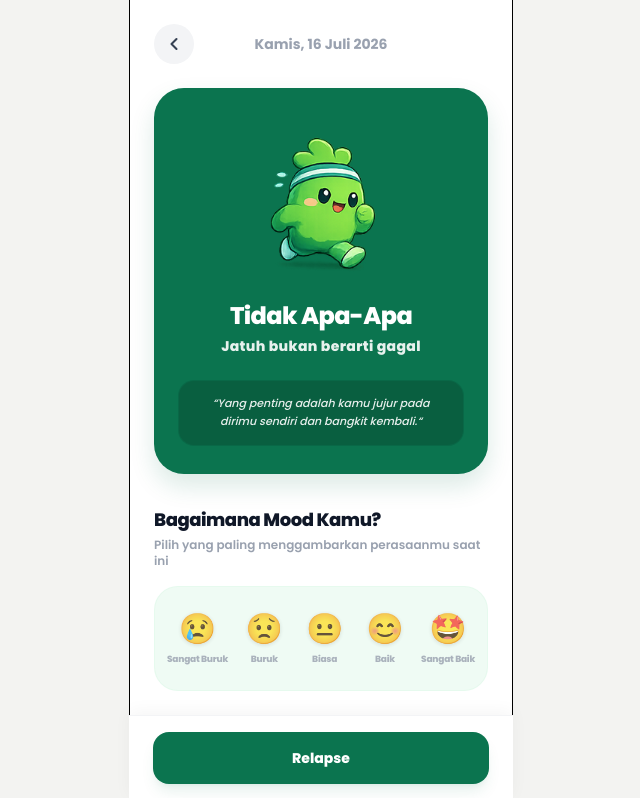
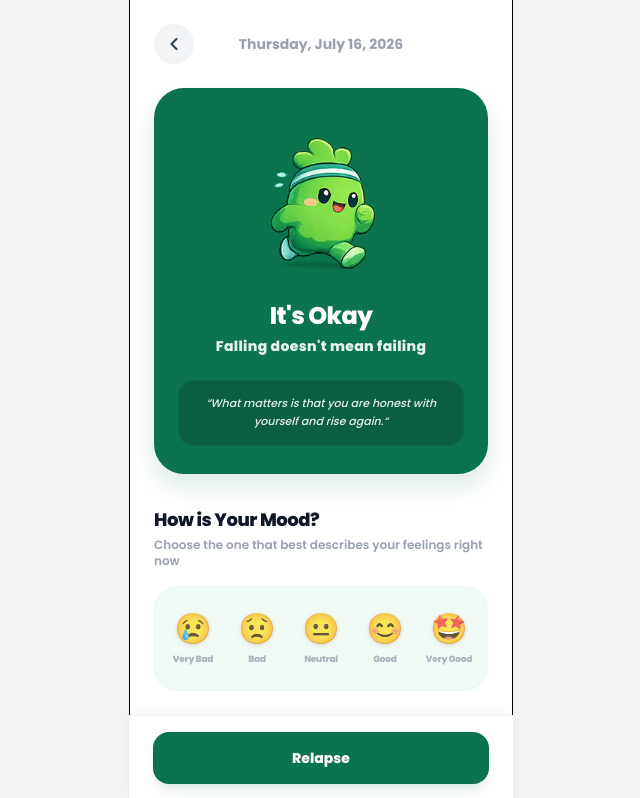
Before and after one commit to Pulih-app/frontend, a Next.js app: page /relapse in a window 1280 px wide. Shown: the top 798 px of the page, without its empty margins (319-959 px from the left). Built offline with nearby package versions, Linux system fonts and the light colour scheme.

Commit message:
style: translate daily check-in, relapse, and emergency pages to English

```diff
--- a/app/daily-checkin/page.tsx
+++ b/app/daily-checkin/page.tsx
@@ -18,24 +18,24 @@ export default function DailyCheckinPage() {
     const [dateString, setDateString] = useState("");
     const [showSuccessToast, setShowSuccessToast] = useState(false);
 
-    // Set today's date in Indonesian format (client-side only to match SSR)
+    // Set today's date in English format
     useEffect(() => {
         const today = new Date();
-        const formatted = today.toLocaleDateString("id-ID", {
+        const formatted = today.toLocaleDateString("en-US", {
             weekday: "long",
+            month: "long",
             day: "numeric",
-            month: "long",
             year: "numeric",
         });
         setDateString(formatted);
     }, []);
 
     const moods: MoodOption[] = [
-        { label: "Sangat Buruk", emoji: "😢", value: 1 },
-        { label: "Buruk", emoji: "😟", value: 2 },
-        { label: "Biasa", emoji: "😐", value: 3 },
-        { label: "Baik", emoji: "😊", value: 4 },
-        { label: "Sangat Baik", emoji: "🤩", value: 5 },
+        { label: "Very Bad", emoji: "😢", value: 1 },
+        { label: "Bad", emoji: "😟", value: 2 },
+        { label: "Neutral", emoji: "😐", value: 3 },
+        { label: "Good", emoji: "😊", value: 4 },
+        { label: "Very Good", emoji: "🤩", value: 5 },
     ];
 
     const handleSubmit = () => {
@@ -53,12 +53,12 @@ export default function DailyCheckinPage() {
                 <button
                     onClick={() => router.back()}
                     className="w-10 h-10 rounded-full bg-gray-100 flex items-center justify-center text-gray-700 hover:bg-gray-200 transition-colors cursor-pointer"
-                    aria-label="Kembali"
+                    aria-label="Back"
                 >
                     <ChevronLeft size={20} strokeWidth={2.5} />
                 </button>
                 <span className="text-[14px] font-bold text-gray-400">
-                    {dateString || "Selasa, 16 Juni 2026"}
+                    {dateString || "Tuesday, June 16, 2026"}
                 </span>
                 <div className="w-10" /> {/* Spacer */}
             </header>
@@ -72,13 +72,13 @@ export default function DailyCheckinPage() {
                     0
                 </h2>
                 <span className="mt-1 text-sm font-extrabold tracking-wide">
-                    Hari Tanpa Pornografi
+                    Days Porn-Free
                 </span>
 
                 {/* Commit box */}
                 <div className="mt-6 w-full rounded-2xl bg-[#095f40] px-4 py-3.5 border border-[#0c7f56]/30">
                     <p className="text-[11px] font-medium leading-relaxed text-center italic text-white/90">
-                        &ldquo;Saya akan berkomitmen untuk bebas dari pornografi, dan saya bersungguh-sungguh.&rdquo;
+                        &ldquo;I will commit to being porn-free, and I am truly sincere.&rdquo;
                     </p>
                 </div>
             </section>
@@ -86,10 +86,10 @@ export default function DailyCheckinPage() {
             {/* Mood Selector Section */}
             <section className="mt-8">
                 <h2 className="text-[18px] font-black tracking-tight text-gray-900">
-                    Bagaimana Mood Kamu?
+                    How is Your Mood?
                 </h2>
                 <p className="text-xs font-semibold text-gray-400 mt-1 leading-snug">
-                    Pilih yang paling menggambarkan perasaanmu saat ini
+                    Choose the one that best describes your feelings right now
                 </p>
 
                 <div className="mt-4 rounded-[24px] bg-[#effbf4] border border-[#d2f3df]/30 px-2 py-3">
@@ -126,16 +126,16 @@ export default function DailyCheckinPage() {
             {/* Daily Journal Section */}
             <section className="mt-8 mb-6">
                 <h2 className="text-[18px] font-black tracking-tight text-gray-900">
-                    Jurnal Harian
+                    Daily Journal
                 </h2>
                 <p className="text-xs font-semibold text-gray-400 mt-1 leading-snug">
-                    Ceritakan apa yang kamu rasakan hari ini
+                    Tell us about what you are feeling today
                 </p>
 
                 <textarea
                     value={journalText}
                     onChange={(e) => setJournalText(e.target.value)}
-                    placeholder="Tuliskan perasaan, perjuangan, atau pencapaian hari ini..."
+                    placeholder="Write your feelings, struggles, or achievements today..."
                     className="w-full min-h-[120px] rounded-[24px] border-2 border-transparent bg-gray-100 p-5 text-sm font-semibold outline-none focus:border-[#2e7d32] focus:bg-white transition-colors text-gray-800 placeholder-gray-400 mt-4 resize-none leading-relaxed"
                 />
             </section>
@@ -146,10 +146,10 @@ export default function DailyCheckinPage() {
                     <div className="bg-white rounded-3xl p-6 w-full max-w-[280px] shadow-2xl border border-gray-100 flex flex-col items-center gap-3 animate-in fade-in zoom-in duration-200">
                         <CheckCircle2 size={44} className="text-[#0b744f] animate-bounce" />
                         <h3 className="text-base font-bold text-gray-900 text-center">
-                            Check-In Berhasil!
+                            Check-In Successful!
                         </h3>
                         <p className="text-xs font-semibold text-gray-400 text-center leading-relaxed">
-                            Kemajuan Anda hari ini telah disimpan. Tetap berkomitmen!
+                            Your progress today has been saved. Stay committed!
                         </p>
                     </div>
                 </div>
@@ -162,7 +162,7 @@ export default function DailyCheckinPage() {
                     className="w-full bg-[#0b744f] hover:bg-[#095f40] active:scale-[0.98] text-white font-extrabold text-sm py-4 rounded-2xl flex items-center justify-center gap-2 transition-all shadow-lg shadow-[#0b744f]/10 cursor-pointer"
                 >
                     <CheckCircle2 size={18} strokeWidth={2.5} />
-                    <span>Check In Sekarang</span>
+                    <span>Check In Now</span>
                 </button>
             </footer>
         </main>
--- a/app/relapse/page.tsx
+++ b/app/relapse/page.tsx
@@ -20,24 +20,24 @@ export default function RelapsePage() {
     const [dateString, setDateString] = useState("");
     const [showSuccessToast, setShowSuccessToast] = useState(false);
 
-    // Set today's date in Indonesian format (client-side only to match SSR)
+    // Set today's date in English format
     useEffect(() => {
         const today = new Date();
-        const formatted = today.toLocaleDateString("id-ID", {
+        const formatted = today.toLocaleDateString("en-US", {
             weekday: "long",
+            month: "long",
             day: "numeric",
-            month: "long",
             year: "numeric",
         });
         setDateString(formatted);
     }, []);
 
     const moods: MoodOption[] = [
-        { label: "Sangat Buruk", emoji: "😢", value: 1 },
-        { label: "Buruk", emoji: "😟", value: 2 },
-        { label: "Biasa", emoji: "😐", value: 3 },
-        { label: "Baik", emoji: "😊", value: 4 },
-        { label: "Sangat Baik", emoji: "🤩", value: 5 },
+        { label: "Very Bad", emoji: "😢", value: 1 },
+        { label: "Bad", emoji: "😟", value: 2 },
+        { label: "Neutral", emoji: "😐", value: 3 },
+        { label: "Good", emoji: "😊", value: 4 },
+        { label: "Very Good", emoji: "🤩", value: 5 },
     ];
 
     const handleTriggerToggle = (trigger: string) => {
@@ -63,12 +63,12 @@ export default function RelapsePage() {
                 <button
                     onClick={() => router.back()}
                     className="w-10 h-10 rounded-full bg-gray-100 flex items-center justify-center text-gray-700 hover:bg-gray-200 transition-colors cursor-pointer"
-                    aria-label="Kembali"
+                    aria-label="Back"
                 >
                     <ChevronLeft size={20} strokeWidth={2.5} />
                 </button>
                 <span className="text-[14px] font-bold text-gray-400">
-                    {dateString || "Selasa, 16 Juni 2026"}
+                    {dateString || "Tuesday, June 16, 2026"}
                 </span>
                 <div className="w-10" /> {/* Spacer */}
             </header>
@@ -87,16 +87,16 @@ export default function RelapsePage() {
                 </div>
 
                 <h2 className="mt-4 text-2xl font-black tracking-tight text-center">
-                    Tidak Apa-Apa
+                    It&apos;s Okay
                 </h2>
                 <span className="mt-1 text-sm font-extrabold tracking-wide text-white/90 text-center">
-                    Jatuh bukan berarti gagal
+                    Falling doesn&apos;t mean failing
                 </span>
 
                 {/* Quotes box */}
                 <div className="mt-6 w-full rounded-2xl bg-[#095f40] px-4 py-3.5 border border-[#0c7f56]/30">
                     <p className="text-[11px] font-medium leading-relaxed text-center italic text-white/90">
-                        &ldquo;Yang penting adalah kamu jujur pada dirimu sendiri dan bangkit kembali.&ldquo;
+                        &ldquo;What matters is that you are honest with yourself and rise again.&ldquo;
                     </p>
                 </div>
             </section>
@@ -104,10 +104,10 @@ export default function RelapsePage() {
             {/* Mood Selector Section */}
             <section className="mt-8">
                 <h2 className="text-[18px] font-black tracking-tight text-gray-900">
-                    Bagaimana Mood Kamu?
+                    How is Your Mood?
                 </h2>
                 <p className="text-xs font-semibold text-gray-400 mt-1 leading-snug">
-                    Pilih yang paling menggambarkan perasaanmu saat ini
+                    Choose the one that best describes your feelings right now
                 </p>
 
                 <div className="mt-4 rounded-[24px] bg-[#effbf4] border border-[#d2f3df]/30 px-2 py-3">
@@ -144,10 +144,10 @@ export default function RelapsePage() {
             {/* Relapse Triggers Section */}
             <section className="mt-8">
                 <h2 className="text-[18px] font-black tracking-tight text-gray-900">
-                    Apa pemicu Relapse Kamu?
+                    What is your Relapse trigger?
                 </h2>
                 <p className="text-xs font-semibold text-gray-400 mt-1 leading-snug">
-                    Pilih salah satu atau lebih pemicu yang kamu hadapi
+                    Select one or more triggers you encountered
                 </p>
                 <div className="flex flex-wrap gap-2.5 mt-4">
                     {["Boredom", "Stress", "Media", "Mood", "Location"].map((trigger) => {
@@ -172,15 +172,15 @@ export default function RelapsePage() {
             {/* Commitment Message Section */}
             <section className="mt-8">
                 <h2 className="text-[18px] font-black tracking-tight text-gray-900">
-                    Pesan Komitmen
+                    Commitment Message
                 </h2>
                 <p className="text-xs font-semibold text-gray-400 mt-1 leading-snug">
-                    Tulis janji atau komitmen untuk dirimu sendiri agar bangkit kembali
+                    Write a promise or commitment to yourself to rise again
                 </p>
                 <textarea
                     value={commitmentMessage}
                     onChange={(e) => setCommitmentMessage(e.target.value)}
-                    placeholder="Contoh: Saya akan bangkit lebih kuat dan berkomitmen untuk menghindari pemicu..."
+                    placeholder="Example: I will rise stronger and commit to avoiding triggers..."
                     className="w-full min-h-[90px] rounded-[24px] border-2 border-transparent bg-gray-100 p-5 text-sm font-semibold outline-none focus:border-[#2e7d32] focus:bg-white transition-colors text-gray-800 placeholder-gray-400 mt-4 resize-none leading-relaxed"
                 />
             </section>
@@ -191,10 +191,10 @@ export default function RelapsePage() {
                     <div className="bg-white rounded-3xl p-6 w-full max-w-[280px] shadow-2xl border border-gray-100 flex flex-col items-center gap-3 animate-in fade-in zoom-in duration-200">
                         <CheckCircle2 size={44} className="text-[#0b744f] animate-bounce" />
                         <h3 className="text-base font-bold text-gray-900 text-center">
-                            Relapse Tercatat
+                            Relapse Recorded
                         </h3>
                         <p className="text-xs font-semibold text-gray-400 text-center leading-relaxed">
-                            Kemajuan Anda telah direset. Ayo bangkit kembali lebih kuat!
+                            Your progress has been reset. Let&apos;s rise back stronger!
                         </p>
                     </div>
                 </div>
```
Also changed, not shown: app/emergency/page.tsx (+7 -7 lines).
